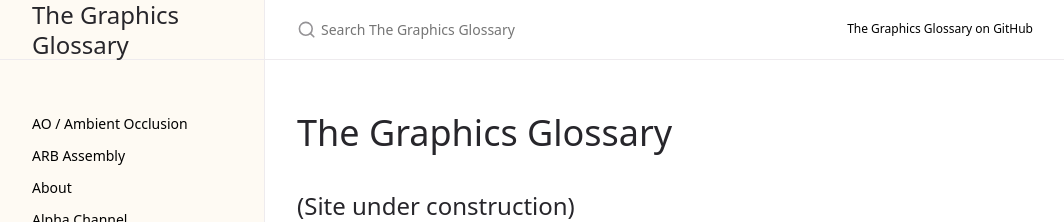
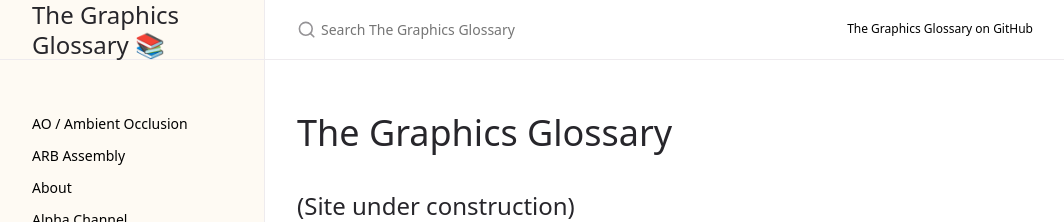
Before and after one commit to GraphicsGlossary/graphicsglossary.github.io, a Jekyll site: the page built from index.md, in a window 1280 px wide. Shown: the top 222 px of the page, without its empty margins (107-1171 px from the left). Built offline with Jekyll 4.4.1, drawn with Linux system fonts in a browser that asks for light colours; cached includes are drawn as plain includes.

```diff
--- a/_includes/title.html
+++ b/_includes/title.html
@@ -1,5 +1,5 @@
 {% if site.logo %}
   <div class="site-logo" role="img" aria-label="{{ site.title }}"></div>
 {% else %}
-  {{ site.title }}
+  {{ site.title }} 📚
 {% endif %}
```
